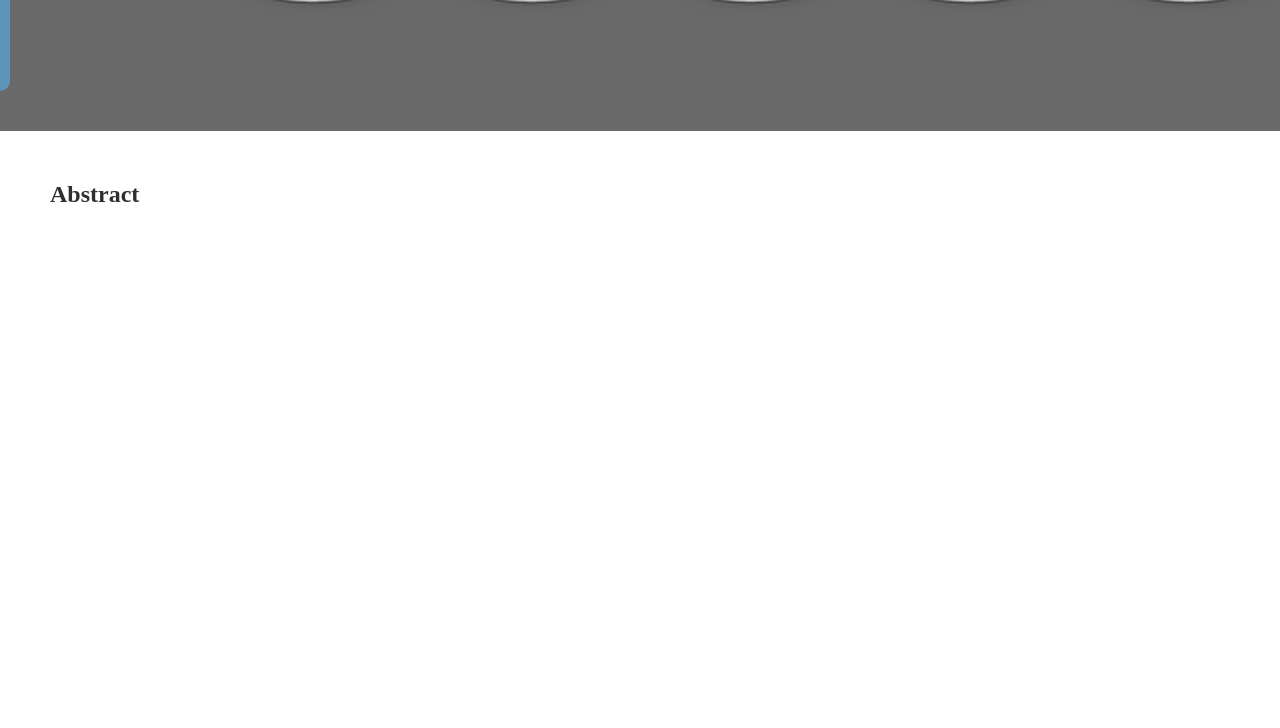
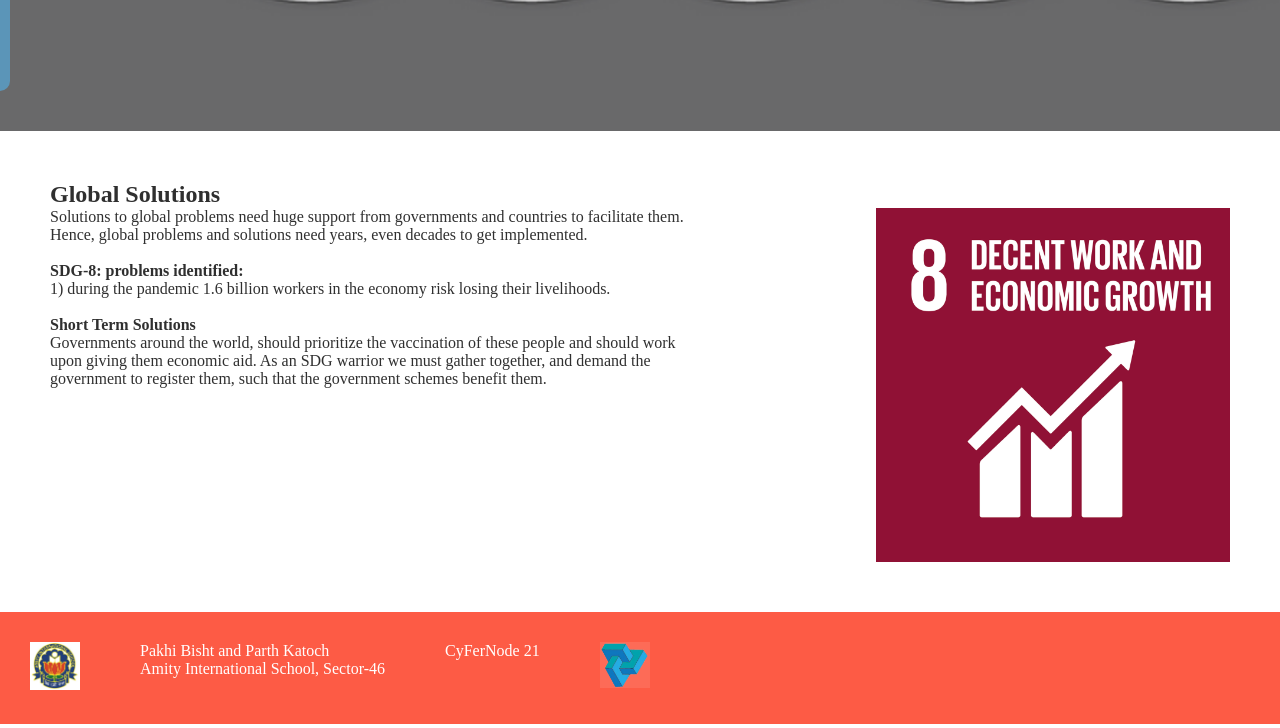
Before and after one commit to Psych4-383/practical-solutions, a plain HTML site: page global.html in a window 1280 px wide. Shown: the part 509-1237 px from the top of the page. Before the commit the page ends 800 px from the top, so only its background shows below. Drawn offline with nearby package versions, Linux system fonts and the light colour scheme.

Commit message:
adding content and footer

```diff
--- a/css/global.css
+++ b/css/global.css
@@ -32,3 +32,12 @@ header {
 	margin:0;
 	scroll-behavior: smooth;
 }
+
+.p1 {
+	width: 55%;
+	float: left;
+}
+
+.subheadings {
+	float: left;
+}
--- a/css/style.css
+++ b/css/style.css
@@ -103,3 +103,21 @@ main{
 	color: rgba(0, 0, 0, 0.815);
 	padding-bottom: 50px;
 }
+
+footer {
+	display: inline-block;
+	width: 100%;
+	background: #fc2104bc;
+	overflow-x: hidden;
+	color: white;
+	font-family: mont	serrat;
+	font-size: 16px;
+	margin-top: 50px;
+}
+
+footer div {
+	padding: 30px;
+	margin: 0px;
+	width: fit-content;
+	float: left;
+}
--- a/global.html
+++ b/global.html
@@ -36,9 +36,30 @@
         <h3 id="subheading-1">To make a difference as an SDG warrior</h3>
     </header>
     <main>
-        <h2>Abstract</h2>
-        <p></p>
+        <h2>Global Solutions</h2>
+        <p class="p1">
+            Solutions to global problems need huge support from governments and countries to facilitate them. Hence, global problems and solutions need years, even decades to get implemented. <br> <br>
+        <b>SDG-8: problems identified:</b><br>
+            1) during the pandemic 1.6 billion workers in the economy risk losing their livelihoods. <br><br>
+        <b>Short Term Solutions</b> <br>
+            Governments around the world, should prioritize the vaccination of these people and should work upon giving them economic aid. As an SDG warrior we must gather together, and demand the government to register them, such that the government schemes benefit them.
+        </p>
+        <img src="resources/sdg 8.png" alt="sdg 8" width="30%" style="float: right;">
     </main>
+    <footer>
+        <div>
+            <img src="/resources/amity-logo.jpg" alt="" width="50px">
+        </div>
+        <div>
+            Pakhi Bisht and Parth Katoch <br> Amity International School, Sector-46
+        </div>
+        <div>
+            CyFerNode 21
+        </div>
+        <div>
+            <img src="/resources/cyfernode logo.png" alt="" width="50px">
+        </div>
+    </footer>
 </body>
 
 </html>
```
Also changed, not shown: css/index.css (+10 -0 lines), index.html (+17 -1 lines), local.html (+15 -1 lines), resources/amity-logo.jpg (added), resources/cyfernode logo.png (added), resources/sdg 8.png (added).
